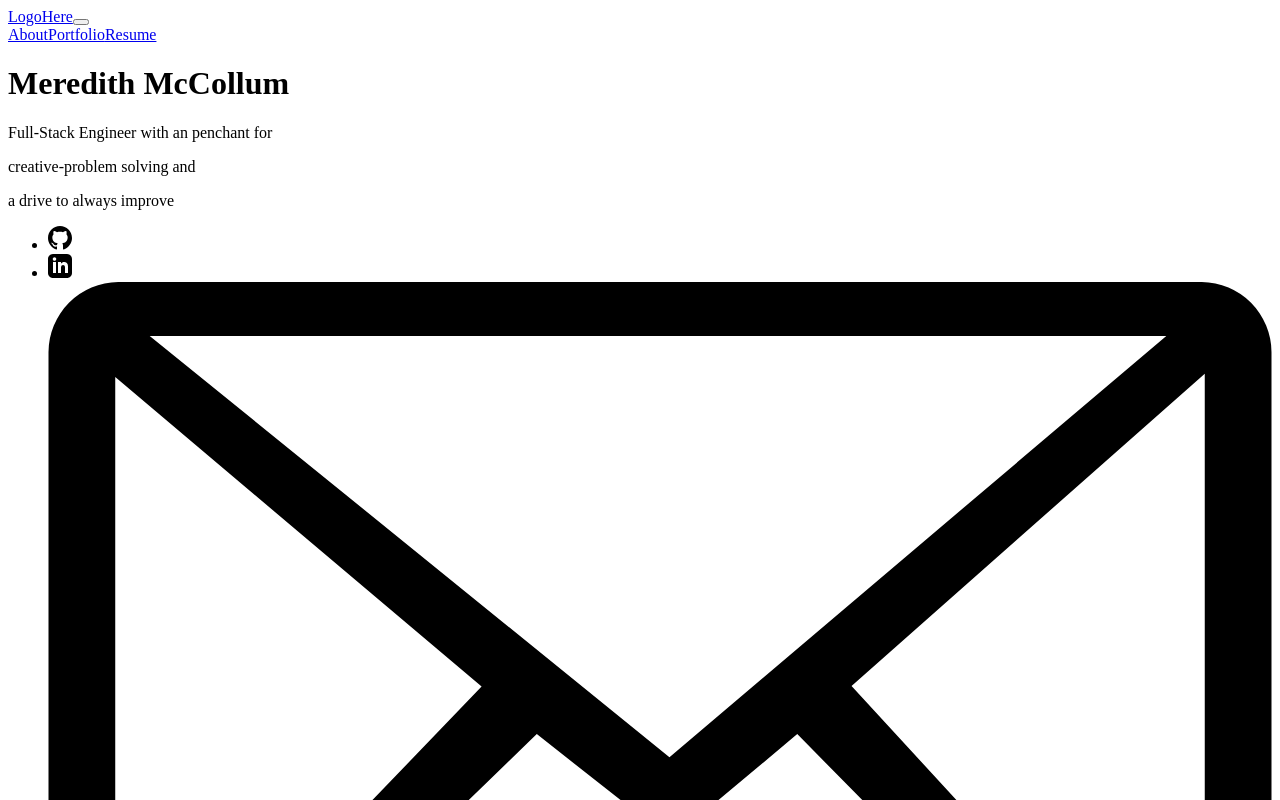
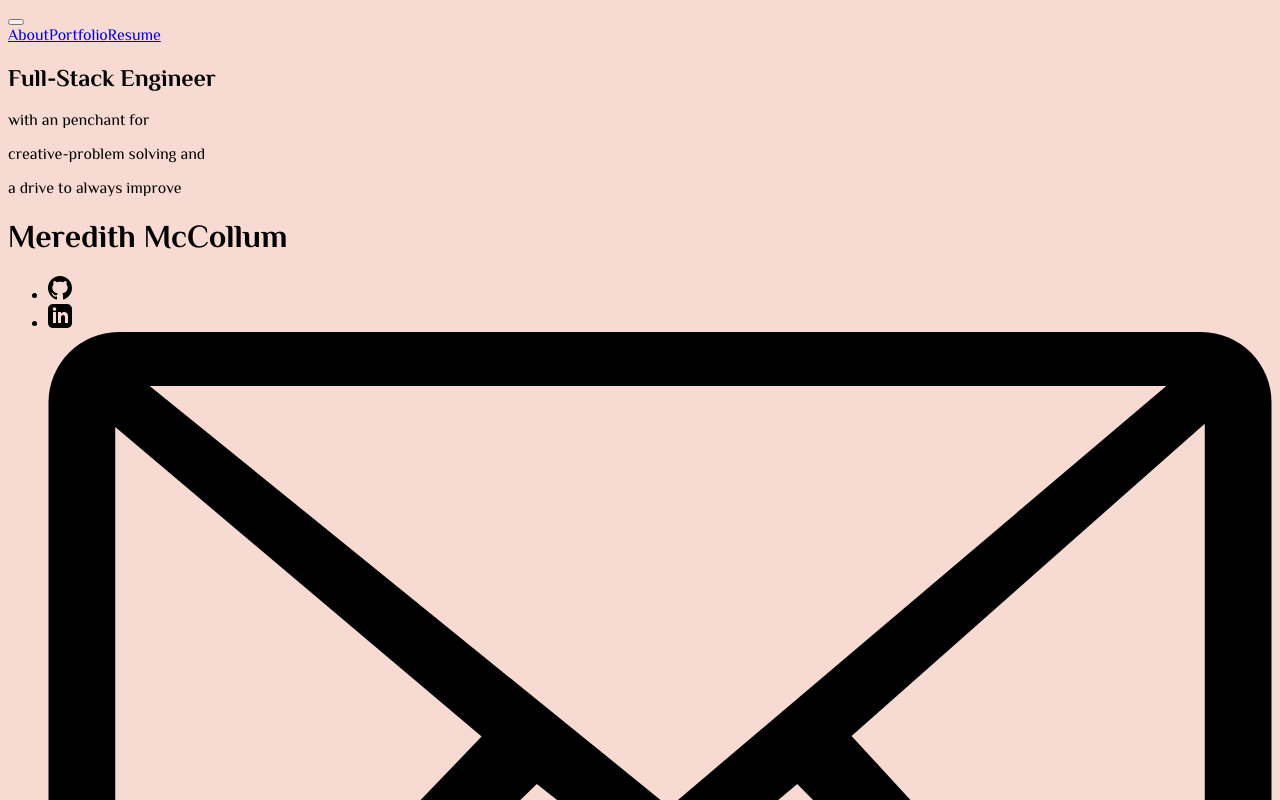
Before and after one commit to MAMcC0/meredith-mccollum, a React (Create React App) app: page / in a window 1280 px wide. Shown: the top 800 px of the page. Built offline with nearby package versions, Linux system fonts and the light colour scheme.

Commit message:
added overall stylings for the page

```diff
--- a/public/index.html
+++ b/public/index.html
@@ -8,6 +8,9 @@
       name="description"
       content="Web site created using create-react-app"
     />
+    <link rel="preconnect" href="https://fonts.googleapis.com">
+    <link rel="preconnect" href="https://fonts.gstatic.com" crossorigin>
+    <link href="https://fonts.googleapis.com/css2?family=Philosopher:wght@400;700&display=swap" rel="stylesheet">
     <link rel="manifest" href="%PUBLIC_URL%/manifest.json" />
     <title>Meredith McCollum</title>
   </head>
--- a/src/components/Navbar.js
+++ b/src/components/Navbar.js
@@ -7,9 +7,6 @@
     return(
         <Navbar collapseOnSelect expand='lg' id='total-nav'>
             <Container>
-                <Navbar.Brand href='#about'>
-                    LogoHere
-                </Navbar.Brand>
                 <Navbar.Toggle aria-controls="responsive-navbar-nav"/>
                 <Navbar.Collapse id="responsive-navbar-nav">
                     <Nav className="me-auto">
--- /dev/null
+++ b/src/css/About.css
@@ -0,0 +1,4 @@
+body{
+    background-color: #f7dad1;
+    font-family: 'Philosopher', sans-serif;
+}
--- a/src/index.js
+++ b/src/index.js
@@ -1,6 +1,5 @@
 import React from 'react';
 import ReactDOM from 'react-dom';
-import './index.css';
 import App from './App.js';
 
 
--- a/src/pages/About.js
+++ b/src/pages/About.js
@@ -1,14 +1,16 @@
 import React from 'react';
+import '../css/About.css'
 
 export default function Home() {
   return (
     <div>
       <div id="page-title">
-        <h1> Meredith McCollum </h1>
-        <p>
-          Full-Stack Engineer with an penchant for </p>
+        <h2>
+          Full-Stack Engineer</h2>
+          <p> with an penchant for </p>
         <p>creative-problem solving and</p>
         <p>a drive to always improve</p>
+        <h1> Meredith McCollum </h1>
       </div>
     </div>
   );
```
Also changed, not shown: src/index.css (deleted).
